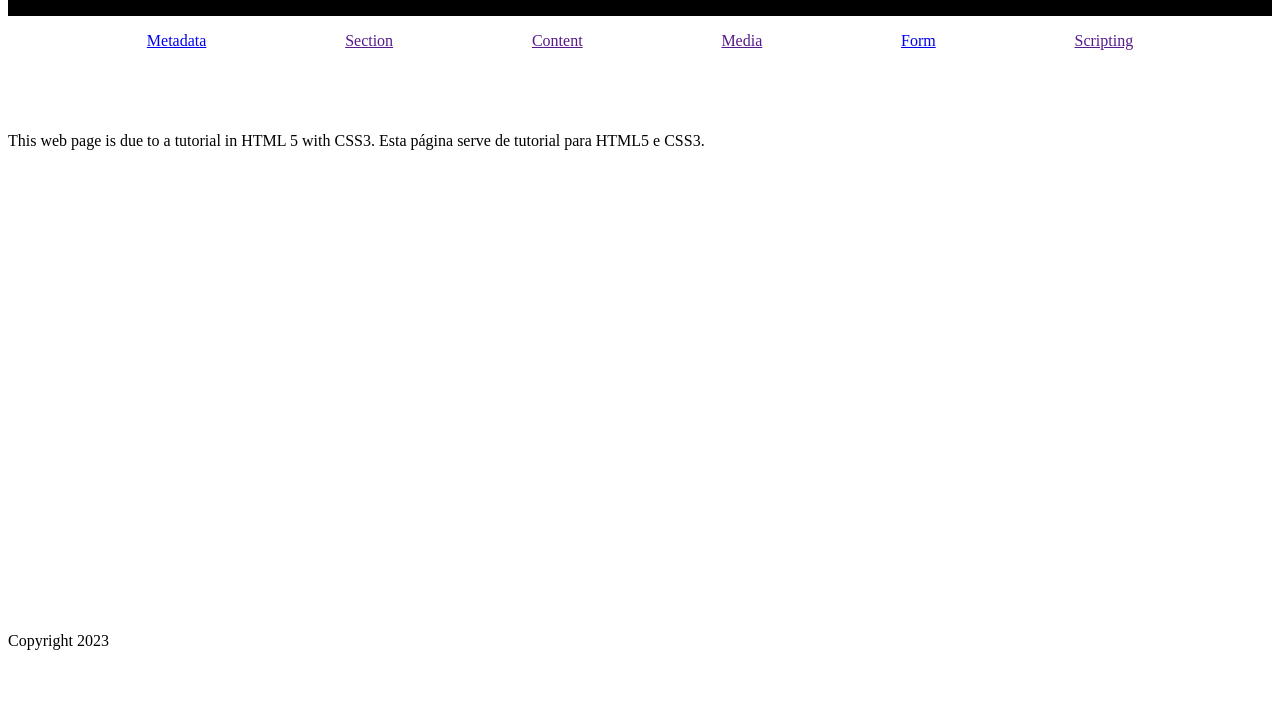
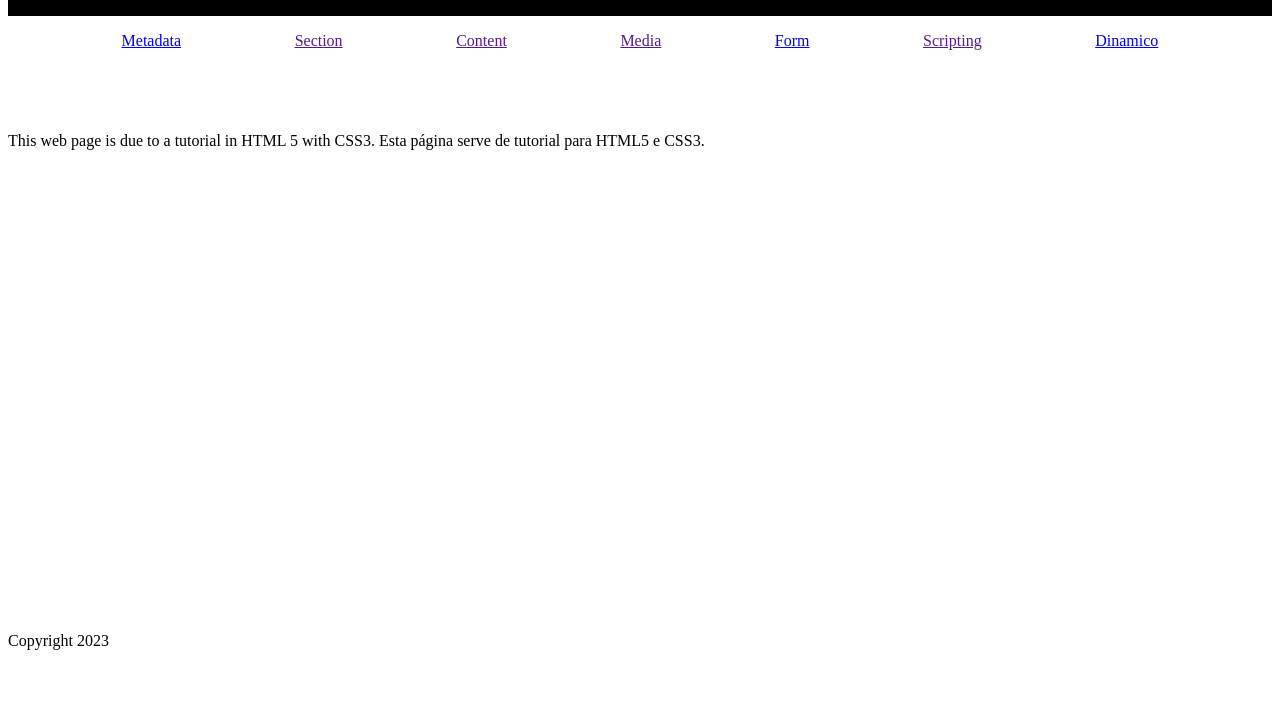
Before and after one commit to thaisdo/supreme-spoon, a plain HTML site: page index.html in a window 1280 px wide. Shown: the part 92-808 px from the top of the page. Drawn offline with Linux system fonts and the light colour scheme.

Commit message:
update dinamico.html

```diff
--- a/index.html
+++ b/index.html
@@ -20,6 +20,7 @@
       <li><a href="">Media</a></li>
       <li><a href="formularios.html">Form</a></li>
       <li><a href="">Scripting</a></li>
+      <li><a href="dinamico.html">Dinamico</a></li>
     </ul>
   </nav>
   <main>
```
